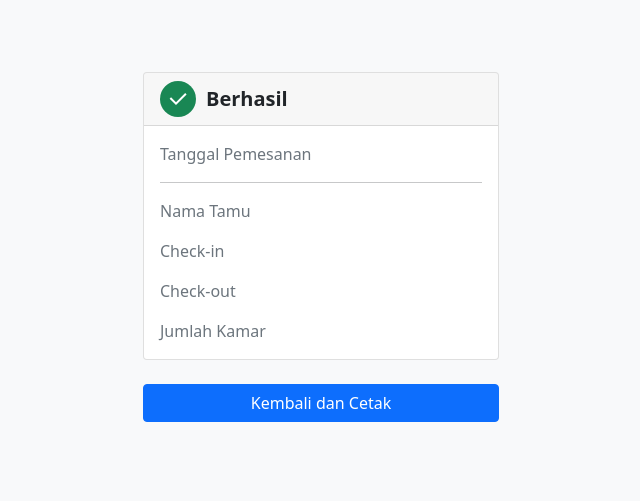
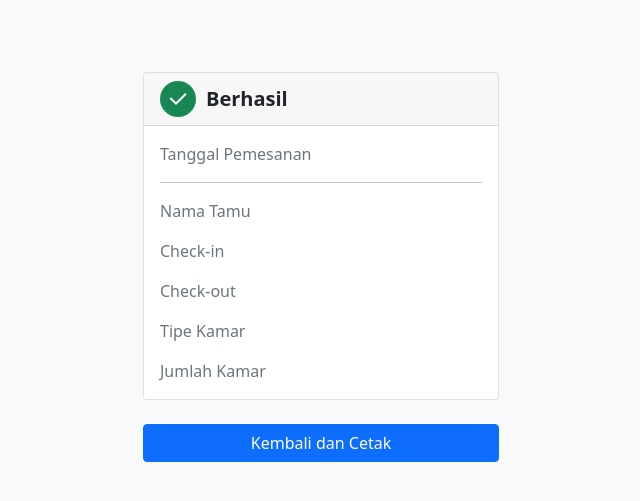
Before and after one commit to MuhammadHakim33/Reservasi-Hotel, a CodeIgniter app: page /reservasi-hotel/index.php/beranda/reservasi_kamar in a window 1280 px wide. Shown: the top 501 px of the page, without its empty margins (319-959 px from the left). Run offline with CodeIgniter, Linux system fonts and the light colour scheme; data that the repository does not hold is empty.

Commit message:
Revisi Halaman Berhasil

```diff
--- a/application/views/user/view_pesan_berhasil.php
+++ b/application/views/user/view_pesan_berhasil.php
@@ -63,6 +63,11 @@
                                 <p class="card-text text-muted flex-grow-1">Check-out</p>
                                 <p><?= $reservasi_tamu[0]['check_out_kamar'] ?></p>
                             </div>
+                            <!-- Tipe Kamar -->
+                            <div class="col d-flex">
+                                <p class="card-text text-muted flex-grow-1">Tipe Kamar</p>
+                                <p><?= $reservasi_tamu[0]['nama_tipe_kamar'] ?></p>
+                            </div>
                             <!-- Jumlah Kamar -->
                             <div class="col d-flex">
                                 <p class="card-text text-muted flex-grow-1 mb-0">Jumlah Kamar</p>
@@ -87,6 +92,7 @@
                         <th>Nama Tamu</th>
                         <th>Check in</th>
                         <th>Check out</th>
+                        <th>Tipe Kamar</th>
                         <th>Jumlah Kamar</th>
                     </tr>
                     <tr>
@@ -94,6 +100,7 @@
                         <td><?= $reservasi_tamu[0]['nama_tamu'] ?></td>
                         <td><?= $reservasi_tamu[0]['check_in_kamar'] ?></td>
                         <td><?= $reservasi_tamu[0]['check_out_kamar'] ?></td>
+                        <td><?= $reservasi_tamu[0]['nama_tipe_kamar'] ?></td>
                         <td><?= $reservasi_tamu[0]['jumlah_kamar'] ?></td>
                     </tr>
                 </table>
```
